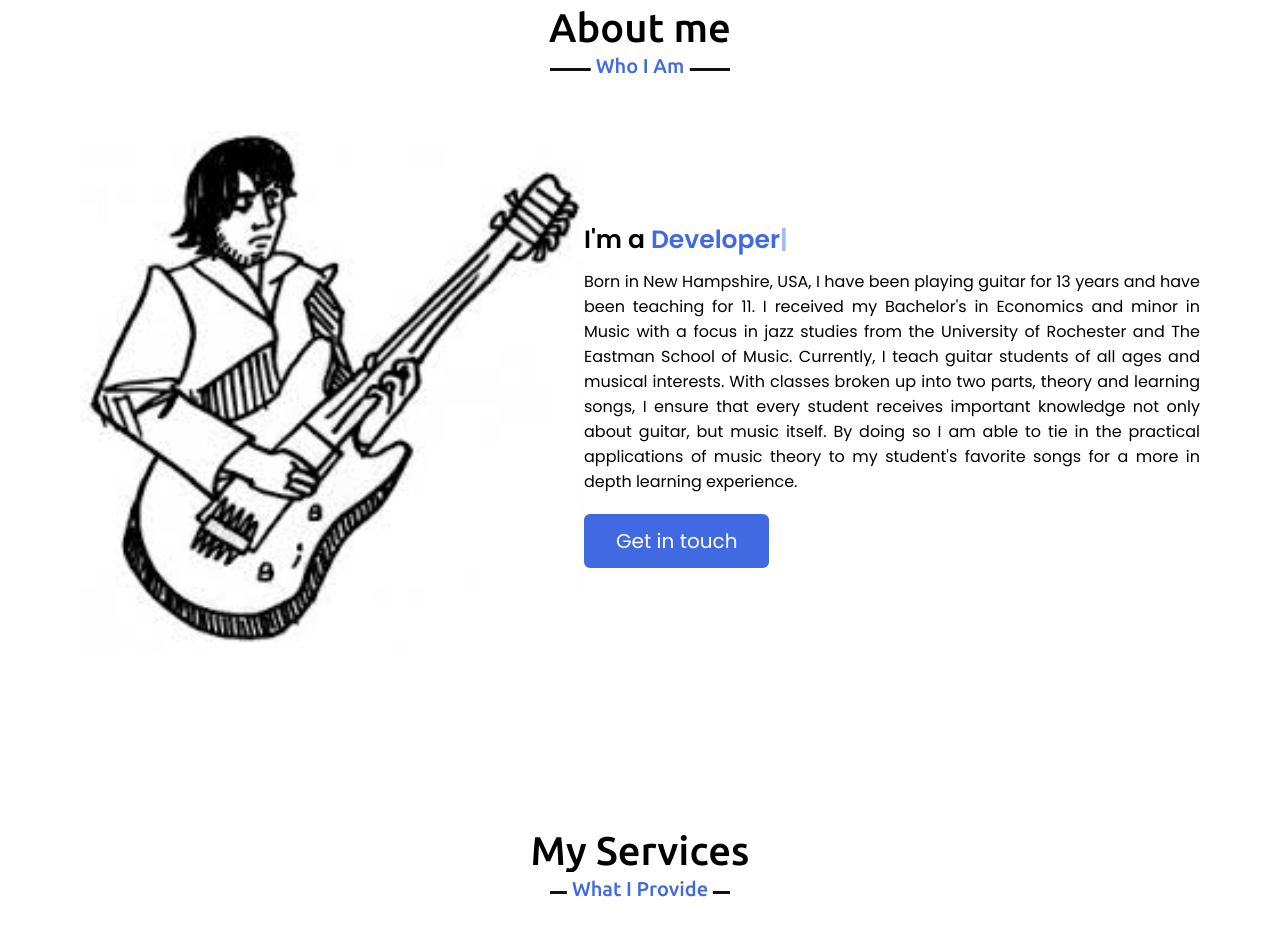
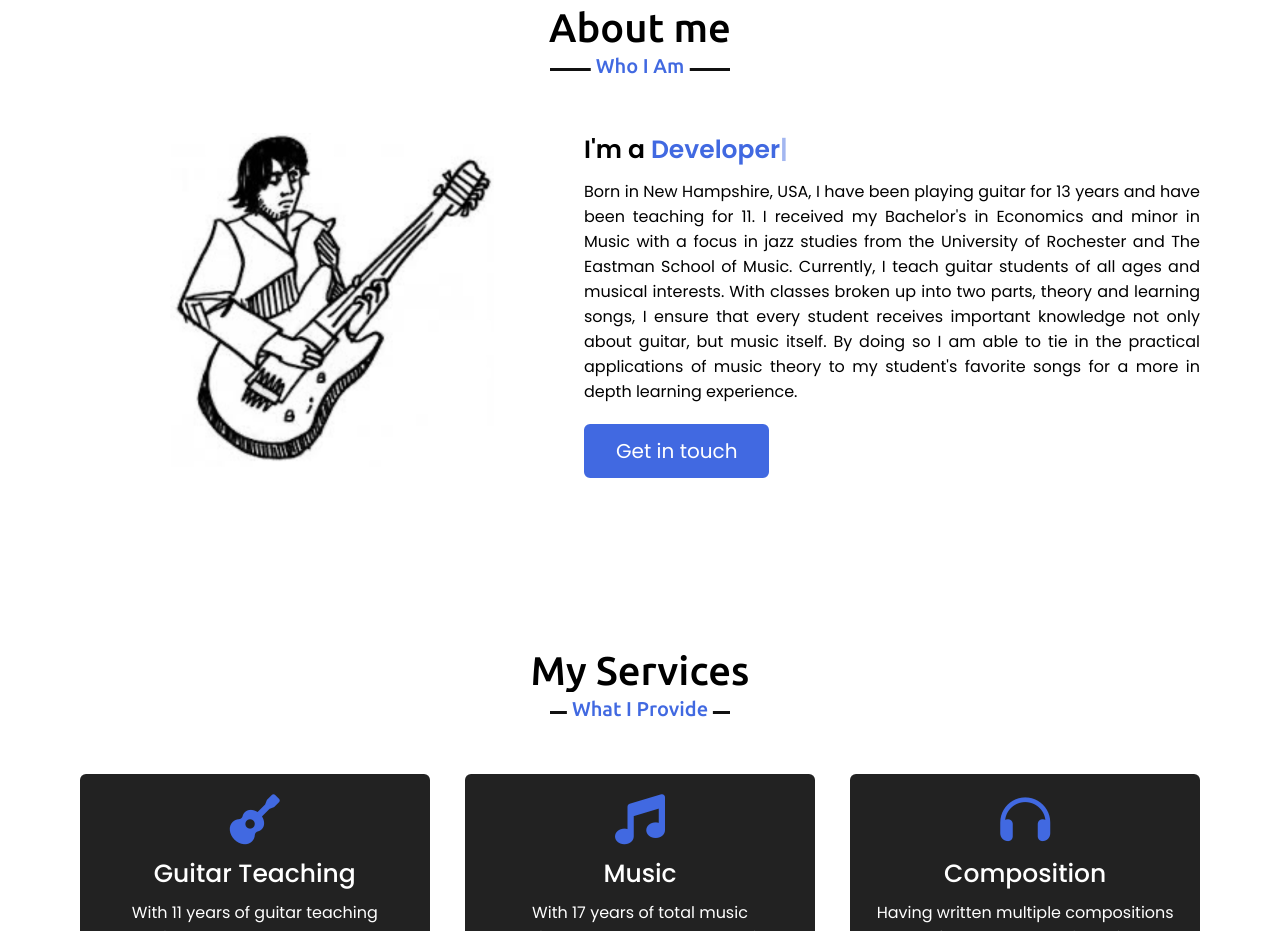
Before and after one commit to MusicJunkyREZ/reidzuckerman, a website: page public/index.html in a window 1280 px wide. Shown: the part 880-1811 px from the top of the page. Drawn offline with nearby package versions, Linux system fonts and the light colour scheme.

Commit message:
edited animated ted photo

```diff
--- a/public/index.html
+++ b/public/index.html
@@ -57,7 +57,7 @@
             <h2 class="title">About me</h2>
             <div class="about-content">
                 <div class="column left" id="about-content-img">
-                    <img src="./images/RezAnimated.jpg" alt="">
+                    <img src="./images/RezAnimated2.JPEG" alt="">
                 </div>
                 <div class="column right">
                     <div class="text">I'm a <span class="typing-2"></span></div>
```
Also changed, not shown: public/images/RezAnimated2.JPEG (added).
